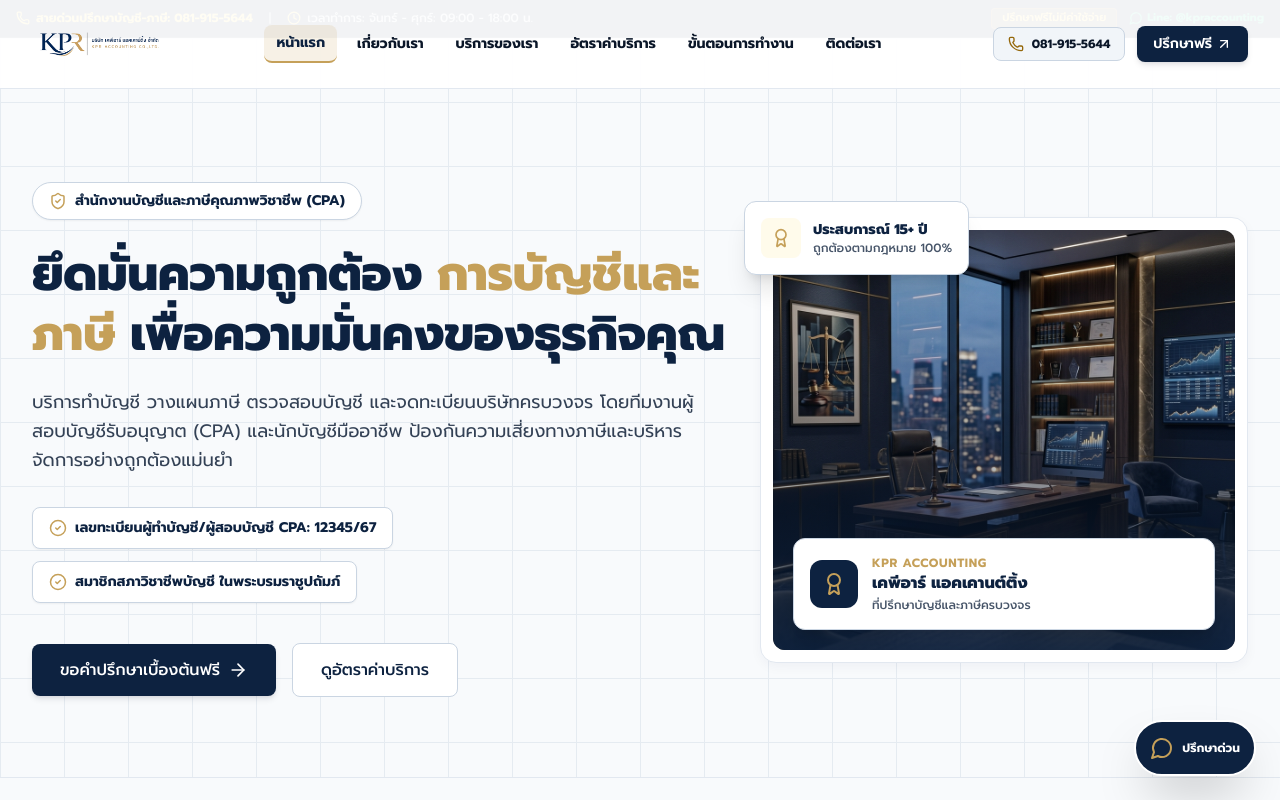
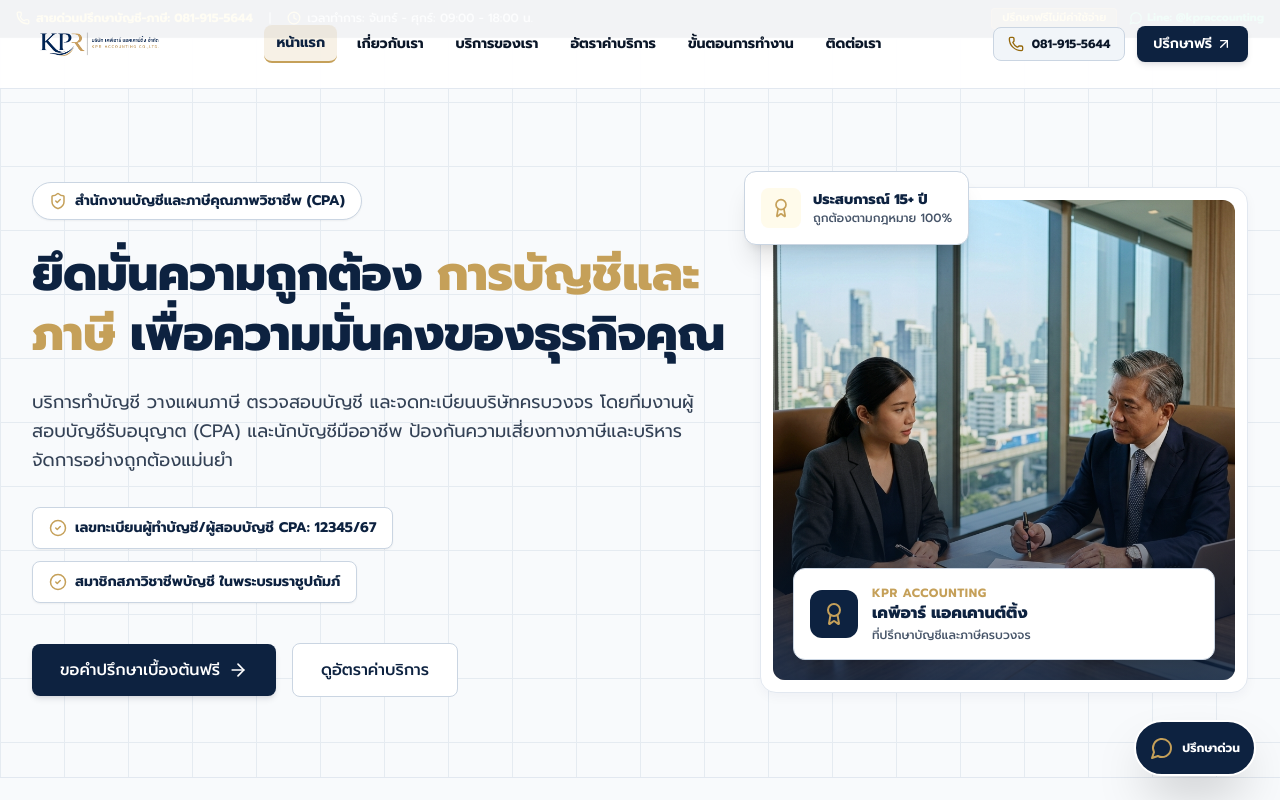
Before and after one commit to sadper102/KPR-Accounting, a Next.js app: page / in a window 1280 px wide. Shown: the top 800 px of the page. Built offline with nearby package versions, Linux system fonts and the light colour scheme; a web font is replaced by a local one.

Commit message:
feat: replace hero image with realistic corporate legal photography

```diff
--- a/src/components/Hero.tsx
+++ b/src/components/Hero.tsx
@@ -82,15 +82,15 @@ export default function Hero() {
 
                 {/* Executive Frame */}
                 <div className="relative executive-card rounded-2xl overflow-hidden p-3 border border-slate-300 bg-white shadow-xl">
-                  <div className="relative h-[360px] sm:h-[420px] w-full rounded-xl overflow-hidden">
+                  <div className="relative h-[380px] sm:h-[460px] lg:h-[480px] w-full rounded-xl overflow-hidden">
                     <Image
                       src="/images/hero.png"
-                      alt="KPR Accounting Office"
+                      alt="KPR Accounting & Legal Advisors"
                       fill
                       className="object-cover object-center"
                       priority
                     />
-                    <div className="absolute inset-0 bg-gradient-to-t from-[#0D2240]/90 via-[#0D2240]/20 to-transparent" />
+                    <div className="absolute inset-0 bg-gradient-to-t from-[#0D2240]/80 via-black/10 to-transparent pointer-events-none" />
 
                     {/* Badge inside image */}
                     <div className="absolute bottom-5 left-5 right-5 bg-white rounded-xl p-4 border border-slate-300 shadow-xl">
```
Also changed, not shown: public/images/hero-classic.png (added), public/images/hero.png.
